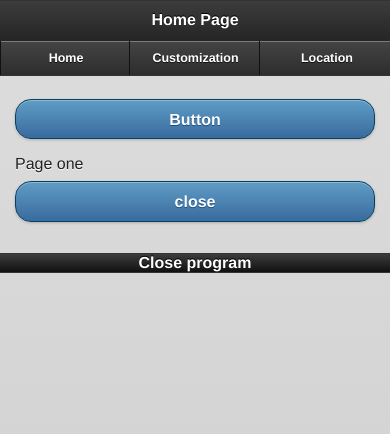
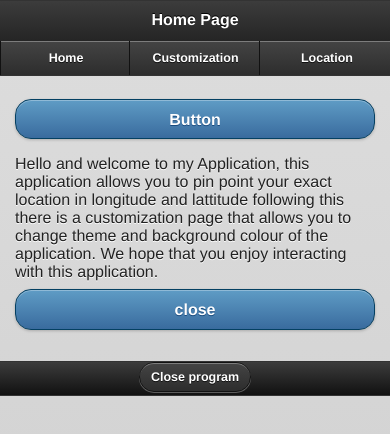
Before and after one commit to kill9015/full-work, a plain HTML site: page phonegap-lifecycle-test-master-master-master/www/index.html in a window 390 px wide. Drawn offline with Linux system fonts and the light colour scheme; some packages are replaced by stand-ins of ours.

Commit message:
added content + close button
clsoe button and more description on home page

```diff
--- a/phonegap-lifecycle-test-master-master-master/www/index.html
+++ b/phonegap-lifecycle-test-master-master-master/www/index.html
@@ -15,7 +15,7 @@
 <!--This is the start of page one -->
     <body>
   <div data-role="page" id="pageone" data-theme="b">
-      <div data-role="header" id="header"">
+      <div data-role="header" id="header">
   	<h1>Home Page</h1>
 	<div data-role="navbar">
 	<ul>
@@ -27,12 +27,14 @@
       </div>
       <div data-role="main" class="ui-content">
 	   <div>  <input onclick="toggle()" type="button" class="ui-btn ui-btn-a|b" value="Button"> </div>
-		  <p>Page one
+		  <p>Hello and welcome to my Application, this application allows you to pin point your exact location in longitude and lattitude
+              following this there is a customization page that allows you to change theme and background colour of the application. We hope
+              that you enjoy interacting with this application.
 			<button type="button" data-rel="back">close</button>
 		  </p>
         </div>
       <div data-role="footer" style="text-align:center;">
-            Close program
+            <a href="#" onclick="exit()">Close program</a>
         </div>
     </div>
 
@@ -53,7 +55,7 @@
           <p> Page two </p>
         </div>
       <div data-role="footer" style="text-align:center;">
-            Close program
+          <a href="#" onclick="exit()">Close program</a>
         </div>
     </div>
 
@@ -74,7 +76,7 @@
 		  <p>Page three </p>
         </div>
       <div data-role="footer" style="text-align:center;">
-            Close program
+          <a href="#" onclick="exit()">Close program</a>
         </div>
     </div>
             <!-- <div> <button onclick="location()"> </button> </div>
@@ -92,6 +94,6 @@
                     "<br>Longitude: " + position.coords.longitude;
 
             }
-        </script> -->
+        </script>
 </body>
 </html>
```
